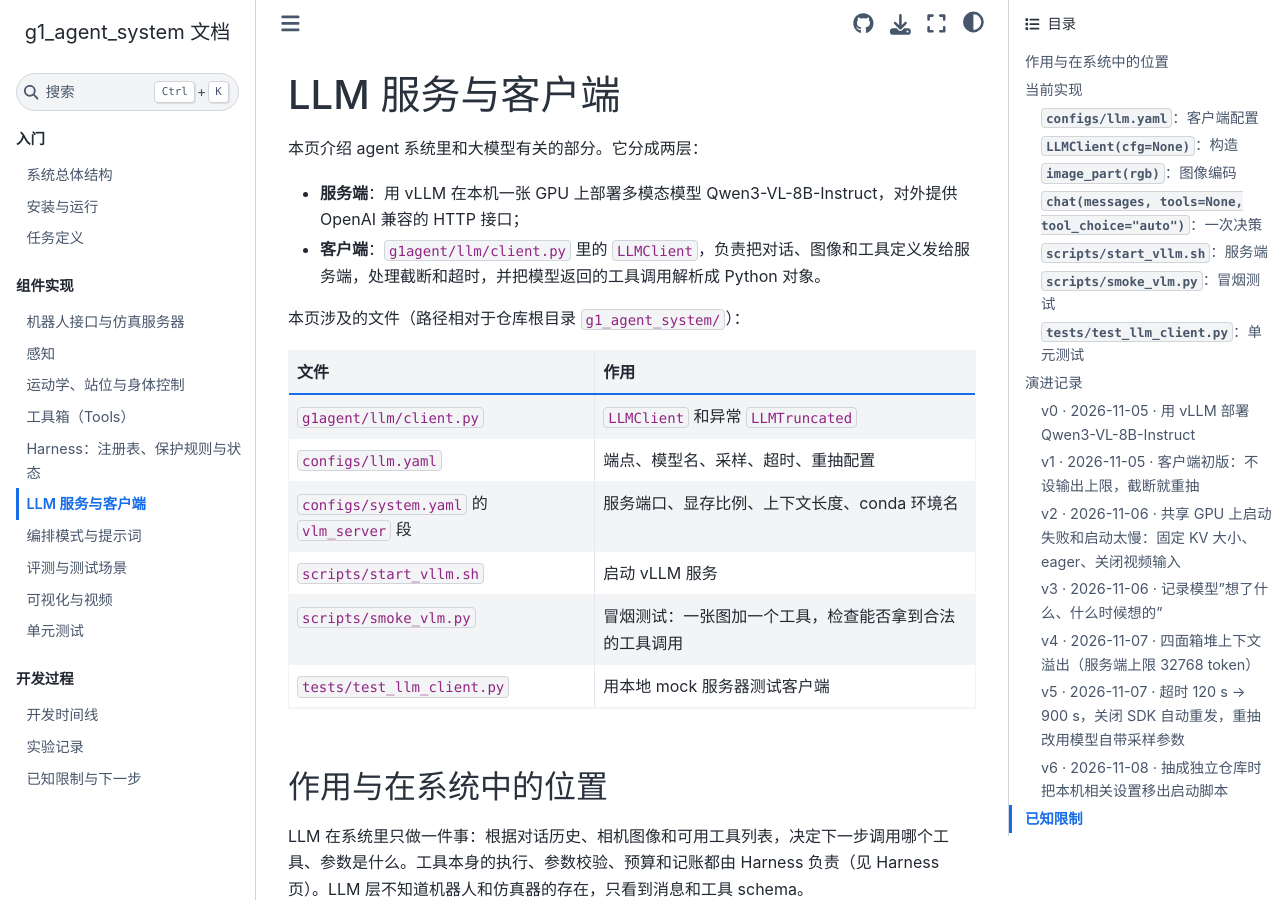
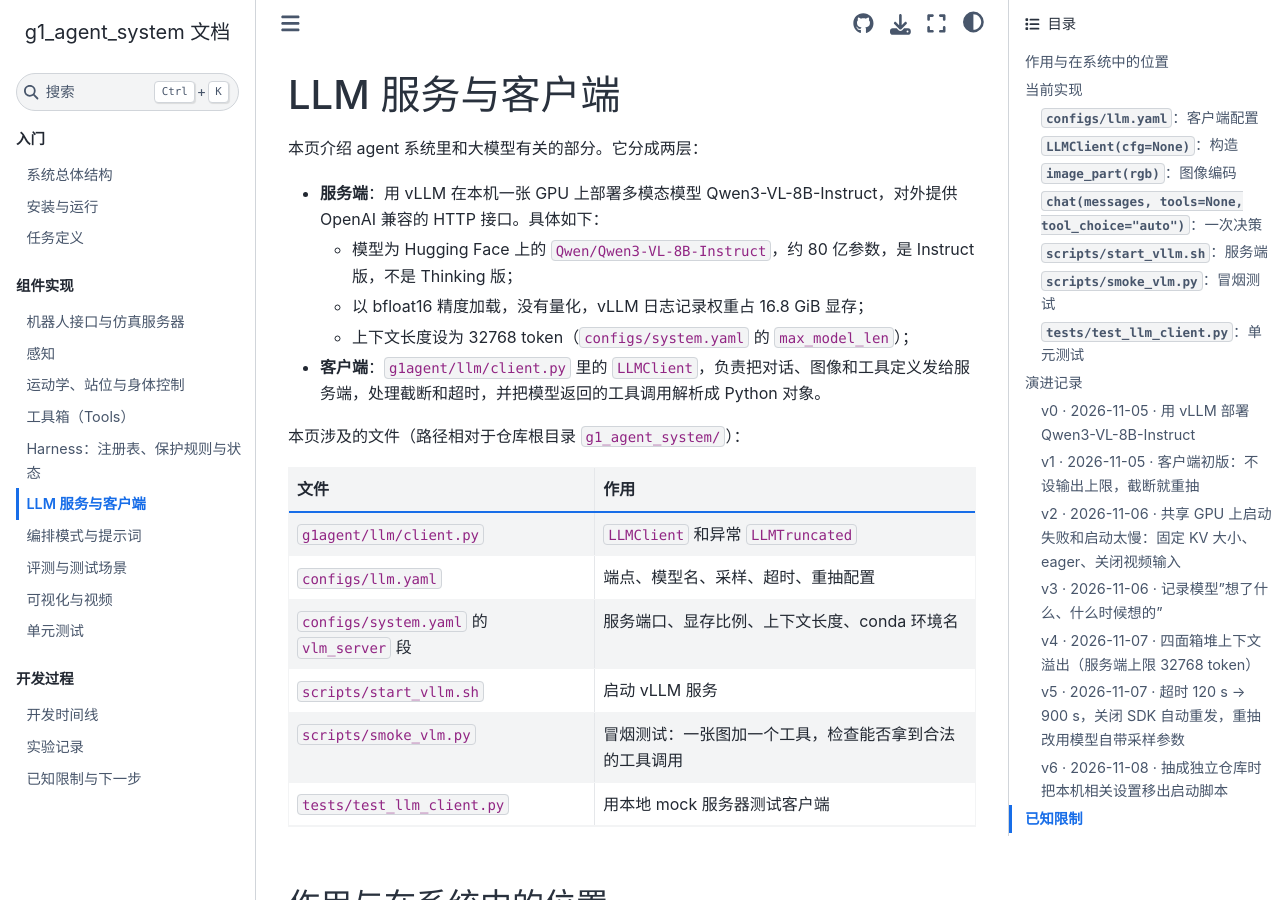
Before and after one commit to yuxuanli224284/g1_agent_system, a Sphinx documentation site: the page built from docs/llm.md, in a window 1280 px wide and 900 px high. Built offline with Sphinx 7.4.7 and the Sphinx Book theme 1.1.4, drawn with Linux system fonts in a browser that asks for light colours.

Commit message:
docs: state the exact model (Qwen/Qwen3-VL-8B-Instruct, bf16, 32k context)

```diff
--- a/docs/llm.md
+++ b/docs/llm.md
@@ -2,7 +2,10 @@
 
 本页介绍 agent 系统里和大模型有关的部分。它分成两层：
 
-- **服务端**：用 vLLM 在本机一张 GPU 上部署多模态模型 Qwen3-VL-8B-Instruct，对外提供 OpenAI 兼容的 HTTP 接口；
+- **服务端**：用 vLLM 在本机一张 GPU 上部署多模态模型 Qwen3-VL-8B-Instruct，对外提供 OpenAI 兼容的 HTTP 接口。具体如下：
+  - 模型为 Hugging Face 上的 `Qwen/Qwen3-VL-8B-Instruct`，约 80 亿参数，是 Instruct 版，不是 Thinking 版；
+  - 以 bfloat16 精度加载，没有量化，vLLM 日志记录权重占 16.8 GiB 显存；
+  - 上下文长度设为 32768 token（`configs/system.yaml` 的 `max_model_len`）；
 - **客户端**：`g1agent/llm/client.py` 里的 `LLMClient`，负责把对话、图像和工具定义发给服务端，处理截断和超时，并把模型返回的工具调用解析成 Python 对象。
 
 本页涉及的文件（路径相对于仓库根目录 `g1_agent_system/`）：
```
